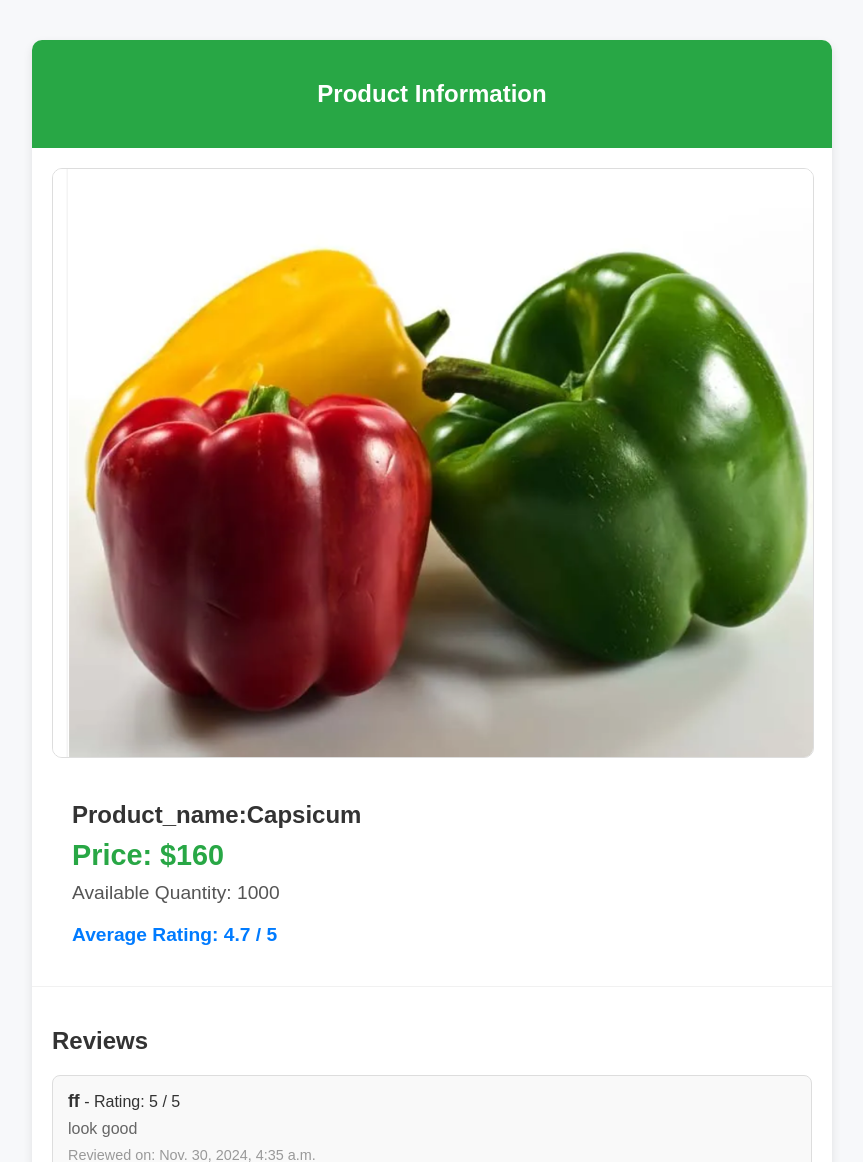
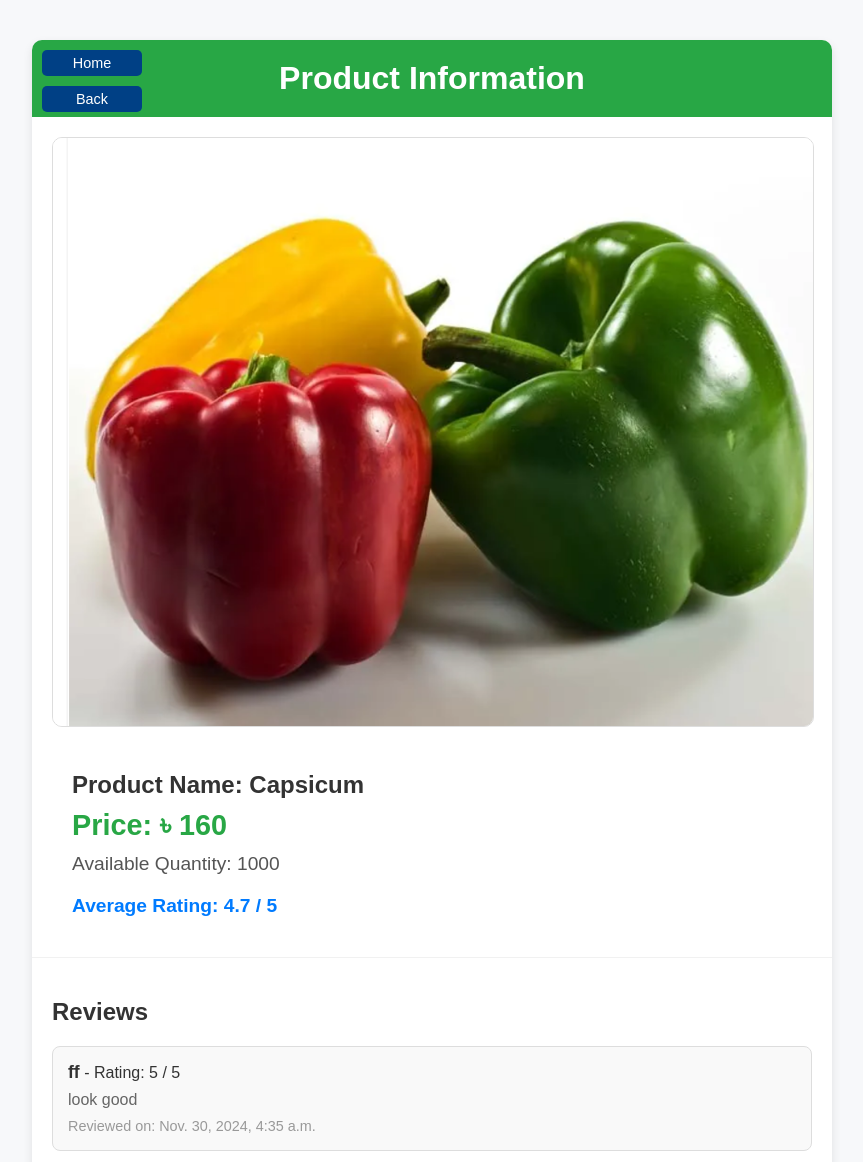
Before and after one commit to Asif52-Sajid/myProject, a Django app: page /product_detail/15/ in a window 1280 px wide. Shown: the top 1162 px of the page, without its empty margins (208-1071 px from the left). Run offline with Django 5.2, Linux system fonts and the light colour scheme; data comes from the database, SQL or seed files in the repository.

Commit message:
add button

```diff
--- a/Farmfusion/templates/components/product_detail.html
+++ b/Farmfusion/templates/components/product_detail.html
@@ -27,12 +27,39 @@
             background-color: #28a745;
             color: #fff;
             padding: 20px;
+            position: relative;
+        }
+
+        .product-header h2 {
+            margin: 0;
+            font-size: 2em;
             text-align: center;
         }
 
-        .product-header h1 {
-            margin: 0;
-            font-size: 2em;
+        .header-buttons {
+            position: absolute;
+            top: 10px;
+            left: 10px;
+            display: flex;
+            flex-direction: column;
+            gap: 10px; /* Space between buttons */
+        }
+
+        .header-buttons button {
+            background-color: #004085; /* Button color */
+            color: #fff;
+            border: none;
+            padding: 5px 5px;
+            border-radius: 5px;
+            font-size: 0.9em;
+            cursor: pointer;
+            transition: background-color 0.3s;
+            width: 100px; /* Ensures consistent width */
+            text-align: center;
+        }
+
+        .header-buttons button:hover {
+            background-color: #00376d; /* Hover color */
         }
 
         .product-content {
@@ -149,13 +176,17 @@
             color: #777;
             background-color: #f1f1f1;
         }
-
     </style>
 </head>
 <body>
     <div class="container">
         <!-- Product Header -->
         <div class="product-header">
+            <!-- Header Buttons -->
+            <div class="header-buttons">
+                <button onclick="window.location.href='{% url 'home' %}'">Home</button>
+                <button onclick="window.history.back();">Back</button>
+            </div>
             <h2>Product Information</h2>
         </div>
 
@@ -168,9 +199,8 @@
 
             <!-- Product Details -->
             <div class="product-details">
-
-                <h2>Product_name:{{product.name}}</h2>
-                <div class="price">Price: ${{ product.price }}</div>
+                <h2>Product Name: {{ product.name }}</h2>
+                <div class="price">Price: ৳ {{ product.price }}</div>
                 <div class="quantity">Available Quantity: {{ product.quantity }}</div>
                 <div class="average-rating">
                     {% if average_rating %}
```
